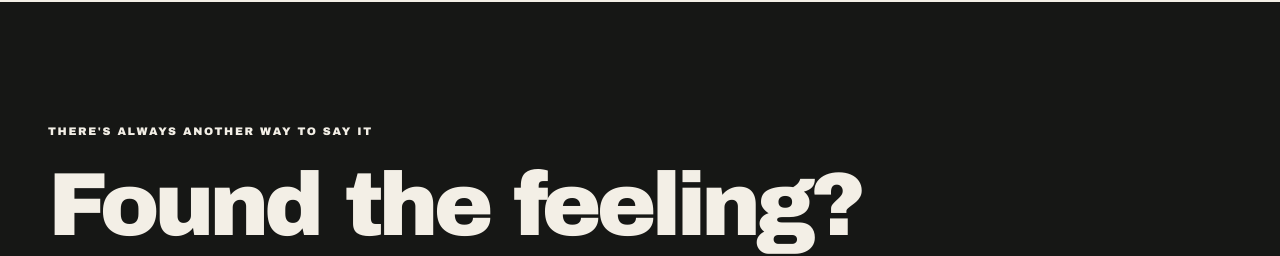
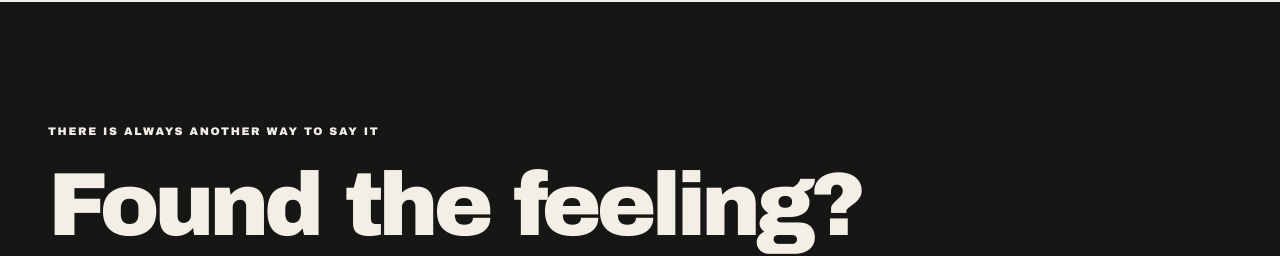
Before and after one commit to RAJ-SUHANDANI/MemeIsMine, a Next.js app: page /explore in a window 1280 px wide. Shown: the part 3800-4056 px from the top of the page. Built offline with nearby package versions, Linux system fonts and the light colour scheme; no server answers.

Commit message:
Fix unescaped JSX punctuation in src/components/reframe-library.tsx

```diff
--- a/src/components/reframe-library.tsx
+++ b/src/components/reframe-library.tsx
@@ -125,7 +125,7 @@ export function ReframeLibrary({kind,mode="explore"}:{kind:"image"|"video";mode?
        <button type="button" disabled={page>=pages} onClick={()=>setPage(p=>Math.min(pages,p+1))}>Next <ArrowRight size={18}/></button>
      </div>}
    </section>
-   <section className="rf-library-endcap"><div className="container"><span className="rf-kicker">THERE'S ALWAYS ANOTHER WAY TO SAY IT</span><h2>Found the feeling?<br/><em>Make it yours.</em></h2><Link href="/create/upload">Start with your own image <ArrowUpRight size={19}/></Link></div></section>
+   <section className="rf-library-endcap"><div className="container"><span className="rf-kicker">THERE IS ALWAYS ANOTHER WAY TO SAY IT</span><h2>Found the feeling?<br/><em>Make it yours.</em></h2><Link href="/create/upload">Start with your own image <ArrowUpRight size={19}/></Link></div></section>
    <SiteFooter/>
  </main>;
 }
```
